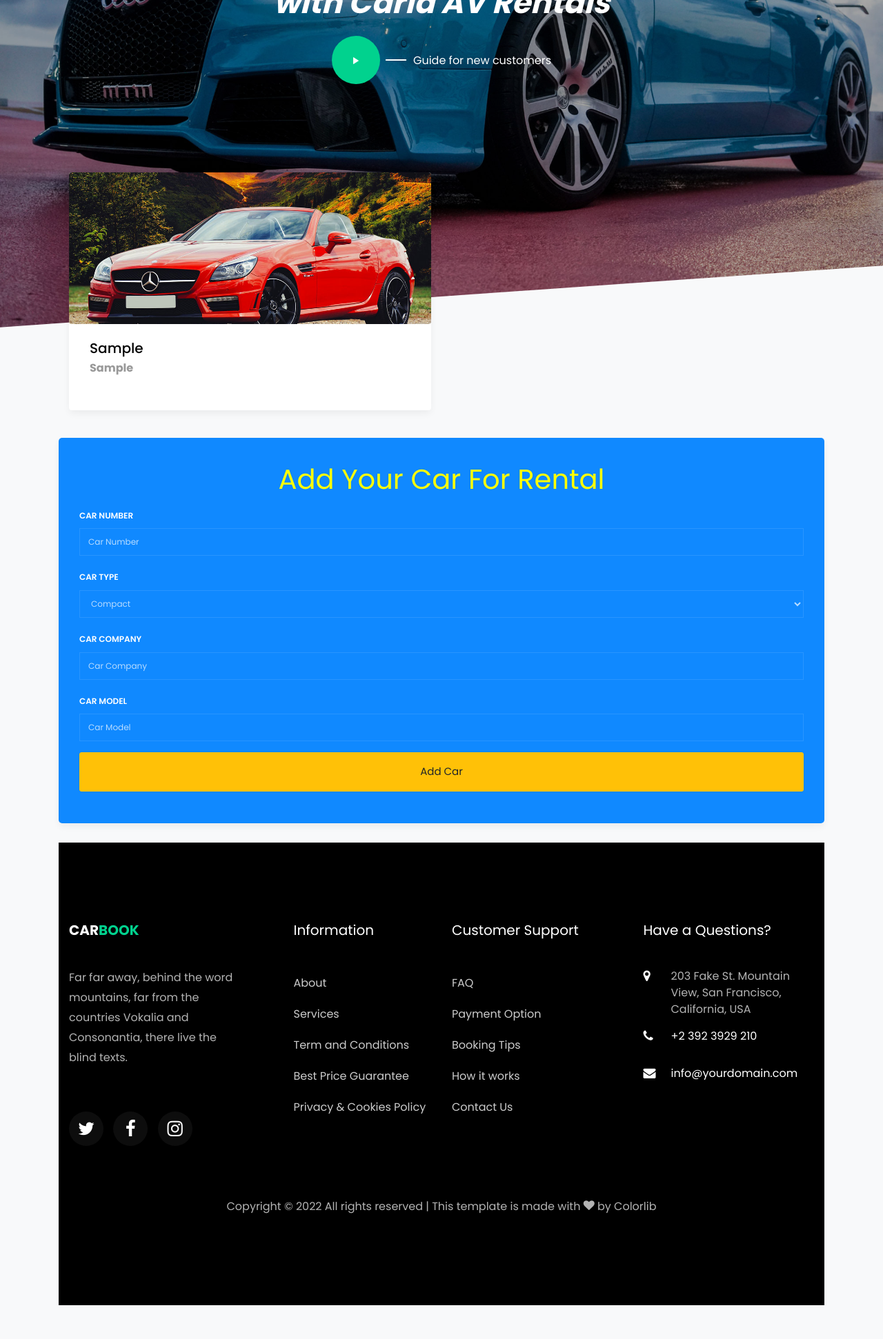
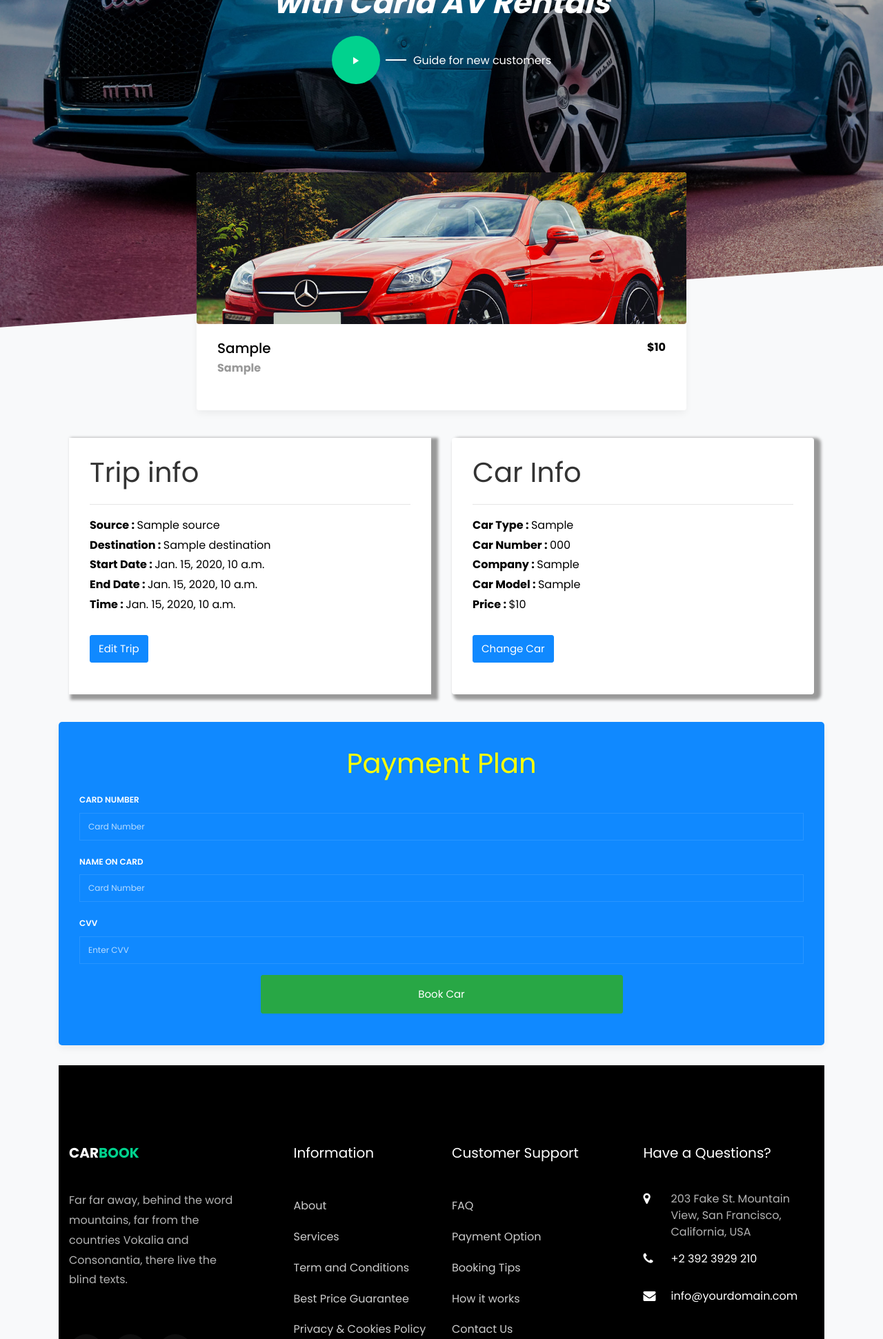
Before and after one commit to pallav2798/281-carla, a Django app: template carla_rentals/templates/webapp/book-car-payment.html in a window 1280 px wide. Shown: the part 350-2292 px from the top of the page at 69% size. Run offline with Django 4.2, Linux system fonts and the light colour scheme; tables that the repository leaves empty hold one stand-in row (values such as "Sample post"); the template is opened without the code that fills it: values that come from a table or form of the project are taken from there, most other values are stand-ins (such as "Sample title", 1, 10 or a date in 2020); some libraries are stand-ins or nearby versions; some web fonts are replaced.

Commit message:
payment plan page and book car

```diff
--- a/carla_rentals/car/models.py
+++ b/carla_rentals/car/models.py
@@ -6,7 +6,7 @@ class Car(models.Model):
     owner = models.ForeignKey(Users, null= False,on_delete = models.CASCADE)
     car_type = models.CharField('Car Type', max_length=30, null = True)
     timestamp = models.DateTimeField(auto_now_add=True)
-    car_number = models.CharField('Car Number', max_length=10,null = False, unique=True)
+    car_number = models.CharField('Car Number', max_length=10,null = False, unique=True , default="")
     company = models.CharField('Car Company', null = False, max_length=30)
     car_model = models.CharField('Car Model', null = True, max_length=30)
     availability = models.BooleanField(default=True)
--- a/carla_rentals/templates/webapp/book-car-payment.html
+++ b/carla_rentals/templates/webapp/book-car-payment.html
@@ -13,46 +13,81 @@
                     <div class="col-md-12 d-flex align-items-center" style="bac: red;">
 
                         <div class=" rounded-right w-100">
-                            <div class="col-md-6">
+                            <div class="col-md-8" style="margin: auto;">
                                 <div class="car-wrap rounded ftco-animate">
                                     <div class="img rounded d-flex align-items-end"
                                         style="background-image: url(/static/images/car-1.jpg);">
                                     </div>
                                     <div class="text">
+                                        {# {% if car.availability %} #}
+                                        <b style="float:right;color: black;">${{car.price}}</b>
+                                        {# {% endif %} #}
                                         <h2 class="mb-0"><a href="car-single.html">{{car.car_model}}</a></h2>
-                                        <div class="d mb-8">
-                                            <p style="font-weight: bold;">{{car.company}}</p>
+                                        <p style="font-weight: bold;">{{car.company}}</p>
+                                    </div>
+                                </div>
+                            </div>
+
+                            <div class="container">
+                                <div class="row">
+                                    <div class="col-md-6">
+
+                                        <div class="car-wrap ftco-animate" style="box-shadow: 6px 4px 4px 4px;">
+                                            <div class="text" style="color: black;">
+                                                <h1>Trip info</h1>
+                                                <hr>
+                                                <b>Source : </b> {{source}} <br>
+                                                <b> Destination : </b> {{destination}} <br>
+                                                <b> Start Date : </b> {{start_date}} <br>
+                                                <b> End Date : </b> {{end_date}} <br>
+                                                <b> Time : </b> {{time}} <br> <br>
+                                                <p class="d mb-8"><a href="{% url 'home-page'  %}"
+                                                        class="btn btn-primary py-2 mr-1">Edit Trip</a></p>
+                                                <!-- <span style="pointer-events: none;" >Unavailable</span> -->
+                                            </div>
+                                        </div>
+                                    </div>
+                                    <div class="col-md-6">
+                                        <div class="car-wrap rounded ftco-animate" style="box-shadow: 6px 4px 4px 4px;">
+                                            <div class="text" style="color: black;">
+                                                <h1>Car Info</h1>
+                                                <hr>
+                                                <b> Car Type : </b> {{car.car_type}} <br>
+                                                <b> Car Number : </b> {{car.car_number}} <br>
+                                                <b> Company : </b> {{car.company}} <br>
+                                                <b> Car Model : </b> {{car.car_model}} <br>
+                                                <b> Price : </b> ${{car.price}} <br> <br>
+                                                <p class="d mb-8"><a href="{% url 'users_cars_availablity_list' %}"
+                                                        class="btn btn-primary py-2 mr-1">Change Car</a></p>
+                                                <!-- <span style="pointer-events: none;" >Unavailable</span> -->
+                                            </div>
                                         </div>
                                     </div>
                                 </div>
                             </div>
-                            <form method="post" action="{% url 'car_asset' %}"
+
+
+
+                            <form method="post" action="{% url 'book-car' pk=car.id %}"
                                 class="request-form ftco-animate bg-primary">
                                 {% csrf_token %}
-                                <h1 style="text-align: center; color: yellow;">Add Your Car For Rental</h1>
+                                <h1 style="text-align: center; color: yellow;">Payment Plan</h1>
                                 <div class="form-group">
-                                    <label for="" class="label">Car Number</label>
-                                    <input type="text" name="car_number" class="form-control" placeholder="Car Number">
+                                    <label for="" class="label">Card Number</label>
+                                    <input type="text" name="card_number" class="form-control"
+                                        placeholder="Card Number">
                                 </div>
                                 <div class="form-group">
-                                    <label for="" class="label">Car Type</label>
-                                    <select name="car_type" id="cars" class="form-control">
-                                        <option value="compact">Compact</option>
-                                        <option value="sedan">Sedan</option>
-                                        <option value="SUV">SUV</option>
-                                        <option value="minivan">Minivan</option>
-                                    </select>
+                                    <label for="" class="label">Name on Card</label>
+                                    <input type="text" name="card_name" class="form-control" placeholder="Card Number">
                                 </div>
                                 <div class="form-group">
-                                    <label for="" class="label">Car Company</label>
-                                    <input type="text" name="company" class="form-control" placeholder="Car Company">
+                                    <label for="" class="label">CVV</label>
+                                    <input type="text" name="cvv" class="form-control" placeholder="Enter CVV">
                                 </div>
                                 <div class="form-group">
-                                    <label for="" class="label">Car Model</label>
-                                    <input type="text" name="car_model" class="form-control" placeholder="Car Model">
-                                </div>
-                                <div class="form-group">
-                                    <input type="submit" value="Add Car" class="btn btn-warning py-3 px-4">
+                                    <input type="submit" value="Book Car" class="btn btn-success py-3 px-4 col-md-6"
+                                        style="margin:auto">
                                 </div>
                             </form>
                         </div>
```
Also changed, not shown: carla_rentals/car/views.py (+32 -5 lines), carla_rentals/templates/webapp/users-available-cars.html (+6 -3 lines).
